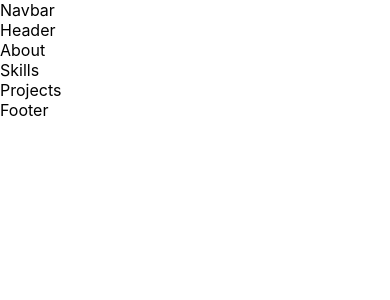
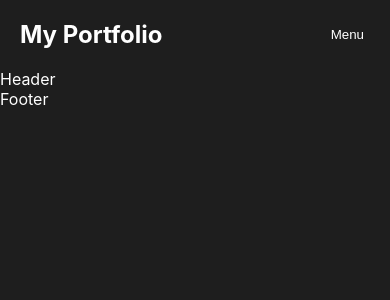
Before and after one commit to SeeJia/portfolio-website-react-css, a React (Create React App) app: page / in a window 390 px wide. Shown: the top 300 px of the page. Built offline with nearby package versions, Linux system fonts and the light colour scheme.

Commit message:
navbar section

```diff
--- a/src/App.css
+++ b/src/App.css
@@ -1,3 +1,8 @@
+body{
+    background-color: #1E1E1E;
+    color: #ffffff;
+}
+
 .App{
 
 }
--- a/src/App.js
+++ b/src/App.js
@@ -1,4 +1,5 @@
 import './App.css';
+import {BrowserRouter as Router, Route, Routes} from "react-router-dom";
 import Navbar from './components/Navbar/Navbar';
 import Header from './components/Header/Header';
 import About from './components/About/About';
@@ -10,12 +11,19 @@ function App() {
   return (
     <div className="App">
 
+    <div className="app">
+    <Router>
       <Navbar />
-      <Header />
-      <About />
-      <Skills />
-      <Projects />
+      <Routes>
+        <Route path="/" element={<Header />}/>
+        <Route path="/About" element={<About />}/>
+        <Route path="/Skills" element={<Skills />}/>
+        <Route path="/Projects" element={<Projects />}/>
+
+      </Routes>
       <Footer />
+     </Router>
+    </div>
 
     </div>
   );
--- a/src/components/Navbar/Navbar.css
+++ b/src/components/Navbar/Navbar.css
@@ -1,35 +1,74 @@
-/* Place the navbar at the bottom of the page, and make it stick */
 .navbar {
-    background-color: #333;
-    overflow: hidden;
-    bottom: 0;
-    width: 100%;
+  display: flex;
+  justify-content: space-between;
+  align-items: center;
+  padding: 20px;
+  padding-left: 100px;
+  padding-right: 100px;
+  background-color: #1E1E1E;
+}
+
+.navbar-brand h1 {
+  margin: 0;
+}
+
+.menu-button {
+  display: none; /* 默认隐藏菜单按钮 */
+  background: none;
+  border: none;
+  cursor: pointer;
+  color: white;
+}
+
+.menu {
+  display: flex;
+  list-style-type: none;
+  margin: 0;
+  padding: 0;
+}
+
+.menu li {
+  margin-right: 10px;
+}
+
+.menu li a{
+     text-decoration: none;
+     color: #ffffff;
+}
+
+.menu li a:hover{
+    color: #F45801;
+}
+
+/* 在小屏幕上显示菜单 */
+@media (max-width: 768px) {
+
+  .navbar{
+    padding-left: 0px;
+    padding-right: 0px;
+    padding: 20px;
   }
 
-  /* Style the links inside the navigation bar */
-  .navbar a {
-    float: left;
-    display: flex;
-    color: #f2f2f2;
-    text-align: center;
-    padding: 14px 16px;
-    text-decoration: none;
-    font-size: 17px;
+  .menu-button {
+    display: block;
   }
 
-  /* Change the color of links on hover */
-  .navbar a:hover {
-    background-color: #ddd;
-    color: black;
+  .menu {
+    text-align: center;
+    display: none;
+    flex-direction: column;
+    position: absolute;
+    margin-top: 375px;
+    background-color: #1E1E1E;
+    width: 90%;
+    height: 300px;
   }
 
-  /* Add a green background color to the active link */
-  .navbar a.active {
-    background-color: #04AA6D;
-    color: white;
+  .menu li{
+    margin-top: 50px;
   }
 
-  /* Hide the link that should open and close the navbar on small screens */
-  .navbar .icon {
-    display: none;
+  .menu.open {
+    display: flex;
   }
+}
--- a/src/components/Navbar/Navbar.jsx
+++ b/src/components/Navbar/Navbar.jsx
@@ -1,12 +1,32 @@
-import React from 'react'
+import React, { useState } from 'react';
+import { RiMenu3Line, RiCloseLine } from "react-icons/ri";
+import { Link } from 'react-router-dom';
 import './Navbar.css';
 
-const Navbar = () => {
+export const Navbar = () => {
+
+  const [isMenuOpen, setIsMenuOpen] = useState(false);
+
+  const toggleMenu = () => {
+    setIsMenuOpen(!isMenuOpen);
+  };
+
   return (
+    <nav className="navbar">
+      <div className="navbar-brand">
+        <h1>My Portfolio</h1>
+      </div>
+      <button className="menu-button" onClick={toggleMenu}>
+        Menu
+      </button>
+      <ul className={`menu ${isMenuOpen ? 'open' : ''}`}>
+        <li><Link to="/">Home</Link></li>
+        <li><Link to="/About">About</Link></li>
+        <li><Link to="/Skills">Skills</Link></li>
+        <li><Link to="/Projects">Projects</Link></li>
+      </ul>
+    </nav>
+  );
+};
 
-    <div>Navbar</div>
-
-  )
-}
-
-export default Navbar
+export default Navbar;
```
